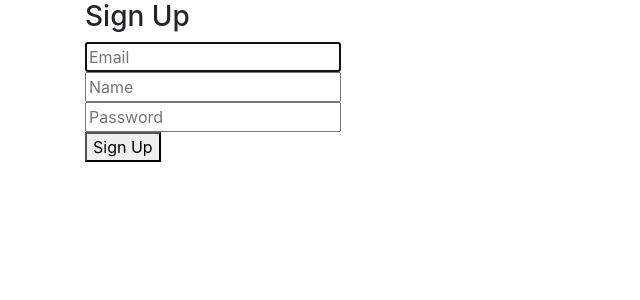
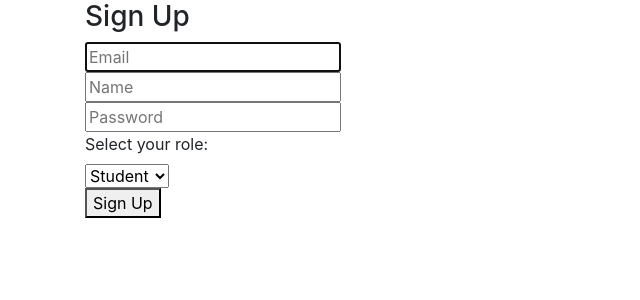
Before and after one commit to angel-romero-f/ClassConnect, a Flask app: page /signup in a window 1280 px wide. Shown: the part 66-366 px from the top of the page, without its empty margins (0-640 px from the left). Run offline with Flask 3, Linux system fonts and the light colour scheme.

Commit message:
Added roles to user on signup

```diff
--- a/project/auth.py
+++ b/project/auth.py
@@ -26,7 +26,15 @@ def login_post():
 
     # if the above check passes, then we know the user has the right credentials
     login_user(user, remember=remember)
-    return redirect(url_for('main.profile'))
+
+    if Parent.query.filter_by(id=user.id).first():
+        return redirect(url_for('main.parent_dashboard'))
+    elif Student.query.filter_by(id=user.id).first():
+        return redirect(url_for('main.student_dashboard'))
+    elif Teacher.query.filter_by(id=user.id).first():
+        return redirect(url_for('main.teacher_dashboard'))
+    else:
+        return redirect(url_for('main.profile'))
 
 @auth.route('/signup')
 def signup():
@@ -34,25 +42,38 @@ def signup():
 
 @auth.route('/signup', methods=['POST'])
 def signup_post():
-    # Gathers info from the User
+    # Gathers info from the form
     email = request.form.get('email')
     name = request.form.get('name')
     password = request.form.get('password')
+    role = request.form.get('role')  # Get the selected role from the form
 
-    user = User.query.filter_by(email=email).first() # if this returns a user, then the email already exists in database
-
-    if user: # if a user is found, we want to redirect back to signup page so user can try again
+    # Check if the email already exists in the database
+    user = User.query.filter_by(email=email).first()
+    if user:
         flash('Email address already exists')
         return redirect(url_for('auth.signup'))
 
-    # create a new user with the form data. Hash the password so the plaintext version isn't saved.
-    new_user = User(email=email, name=name, password=generate_password_hash(password, "pbkdf2"))
+    # Hash the password
+    hashed_password = generate_password_hash(password, "pbkdf2")
 
-    # add the new user to the database
+    # Create the appropriate user based on their role
+    if role == 'student':
+        new_user = Student(email=email, name=name, password=hashed_password)
+    elif role == 'parent':
+        new_user = Parent(email=email, name=name, password=hashed_password)
+    elif role == 'teacher':
+        new_user = Teacher(email=email, name=name, password=hashed_password)
+    else:
+        flash('Invalid role selected. Please try again.')
+        return redirect(url_for('auth.signup'))
+
+    # Add the new user to the database
     db.session.add(new_user)
     db.session.commit()
 
     return redirect(url_for('auth.login'))
+
 
 @auth.route('/logout')
 @login_required
--- a/project/main.py
+++ b/project/main.py
@@ -12,3 +12,18 @@ def landing():
 @login_required
 def profile():
     return render_template('profile.html', name=current_user.name)
+
+@main.route('/parent_dashboard', methods=["GET"])
+@login_required
+def parent_dashboard():
+    return render_template('parent_dashboard.html', name=current_user.name)
+
+@main.route('/student_dashboard', methods=["GET"])
+@login_required
+def student_dashboard():
+    return render_template('student_dashboard.html', name=current_user.name)
+
+@main.route('/teacher_dashboard', methods=["GET"])
+@login_required
+def teacher_dashboard():
+    return render_template('teacher_dashboard.html', name=current_user.name)
--- a/project/templates/signup.html
+++ b/project/templates/signup.html
@@ -30,6 +30,20 @@
                 </div>
             </div>
 
+            <!-- Role Selection -->
+            <div class="field">
+                <div class="control">
+                    <label for="role">Select your role:</label>
+                    <div class="select is-large">
+                        <select name="role" required>
+                            <option value="student">Student</option>
+                            <option value="parent">Parent</option>
+                            <option value="teacher">Teacher</option>
+                        </select>
+                    </div>
+                </div>
+            </div>
+
             <button class="button is-block is-info is-large is-fullwidth">Sign Up</button>
         </form>
     </div>
```
Also changed, not shown: project/templates/parent_dashboard.html (added, +10 -0 lines), project/templates/student_dashboard.html (added, +10 -0 lines), project/templates/teacher.dashboard.html (added, +10 -0 lines).
